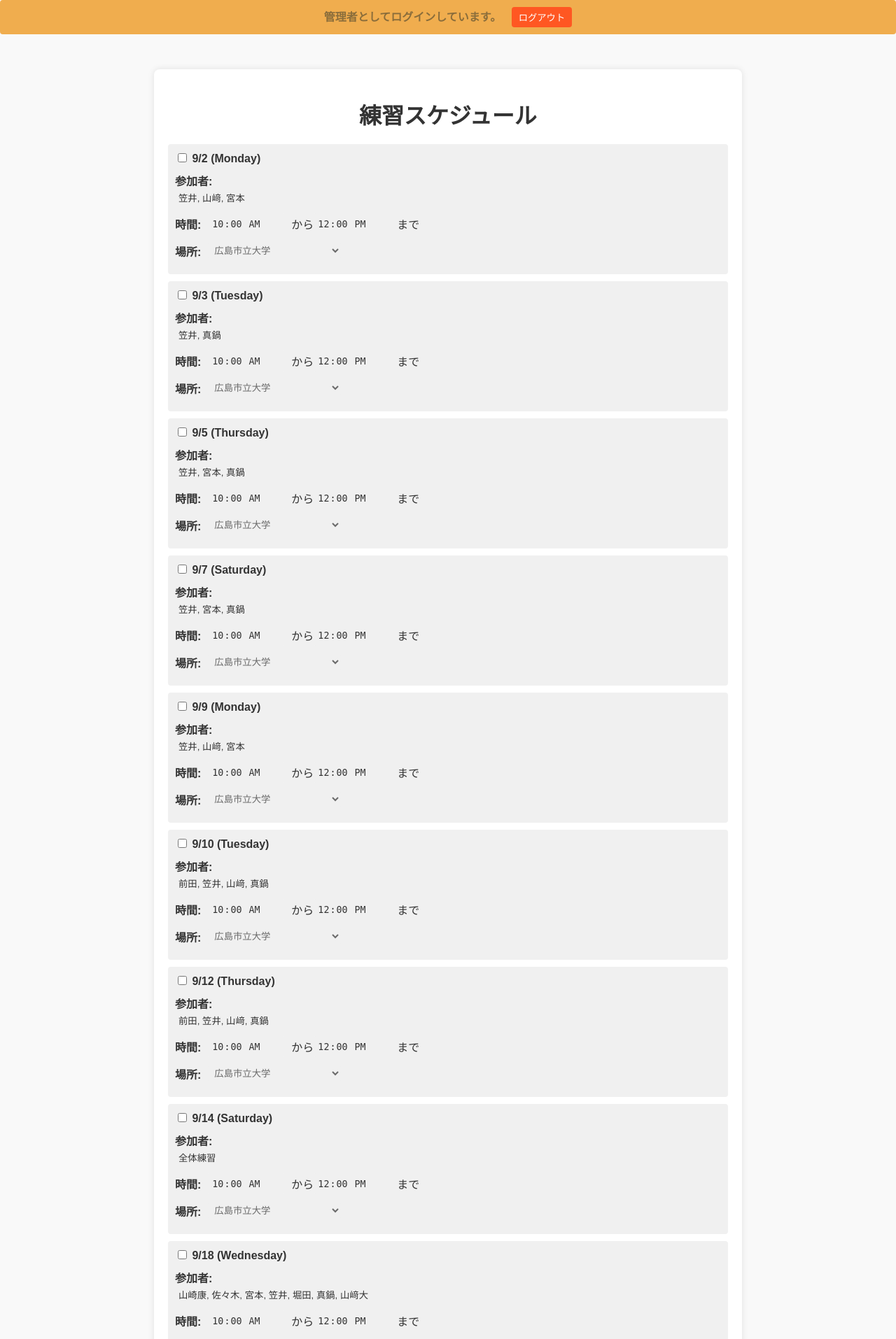
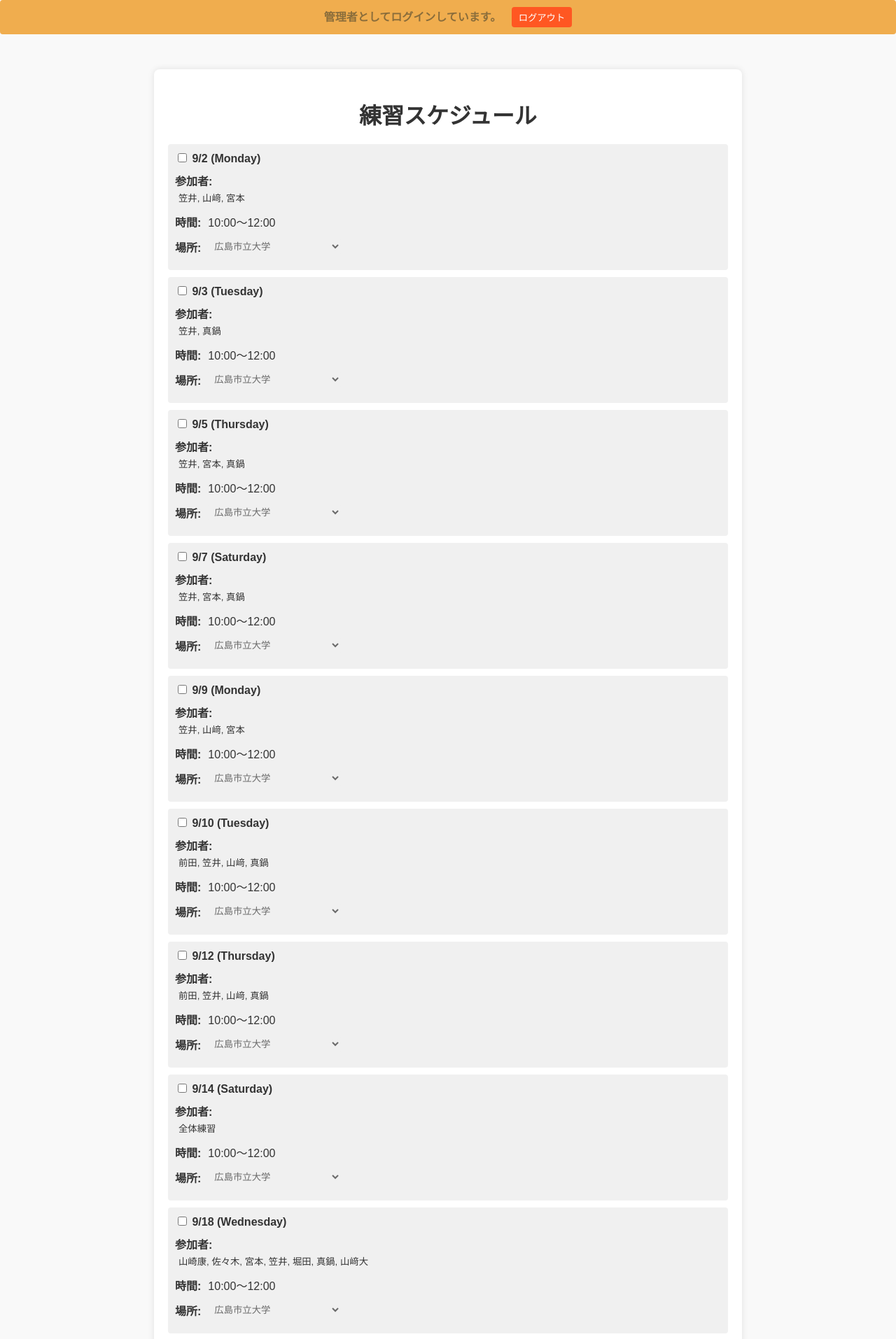
Before and after one commit to Hiro-ch/kyudou-schedule, a Flask app: page / in a window 1280 px wide. Shown: the top 1914 px of the page at 70% size. Run offline with Flask 3, Linux system fonts and the light colour scheme; a user stored in the database is signed in.

Commit message:
時間を見やすくしました。

```diff
--- a/templates/index.html
+++ b/templates/index.html
@@ -105,10 +105,7 @@
                         </div>
                         <div class="schedule-item">
                             <label>時間:</label>
-                            <input type="time" id="start_time_{{ date }}" name="start_time_{{ date }}" value="{{ details.start_time }}" disabled>
-                            から
-                            <input type="time" id="end_time_{{ date }}" name="end_time_{{ date }}" value="{{ details.end_time }}" disabled>
-                            まで
+                            <div>{{ details.start_time }}～{{ details.end_time }}</div>
                         </div>
                         <div class="schedule-item">
                             <label for="location_{{ date }}">場所:</label>
```
